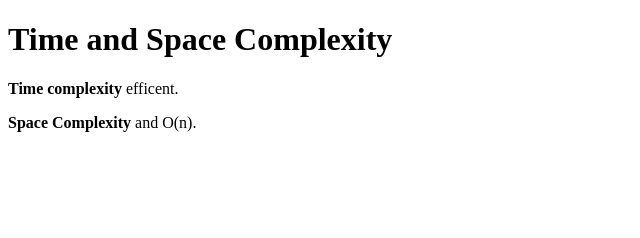
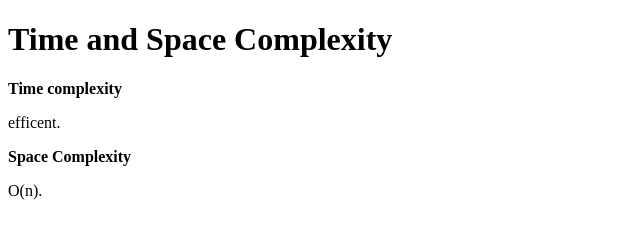
Before and after one commit to acciojob/time-and-space-complexity-YashSharma412, a website: page main.html in a window 1280 px wide. Shown: the whole page, without its empty margins (0-640 px from the left). Drawn offline with Linux system fonts and the light colour scheme.

Commit message:
created a submission

```diff
--- a/main.html
+++ b/main.html
@@ -14,9 +14,9 @@
 		<h1>Time and Space Complexity</h1>
 	</header>
 	<article>
-		<p><b>Time complexity</b> efficent.</p>
+		<p><b>Time complexity</b></p><p> efficent.</p>
 
-		<p><b>Space Complexity</b> and O(n).</p>
+		<p><b>Space Complexity</b></p><p>O(n).</p>
 	</article>
 
 </body>
```
